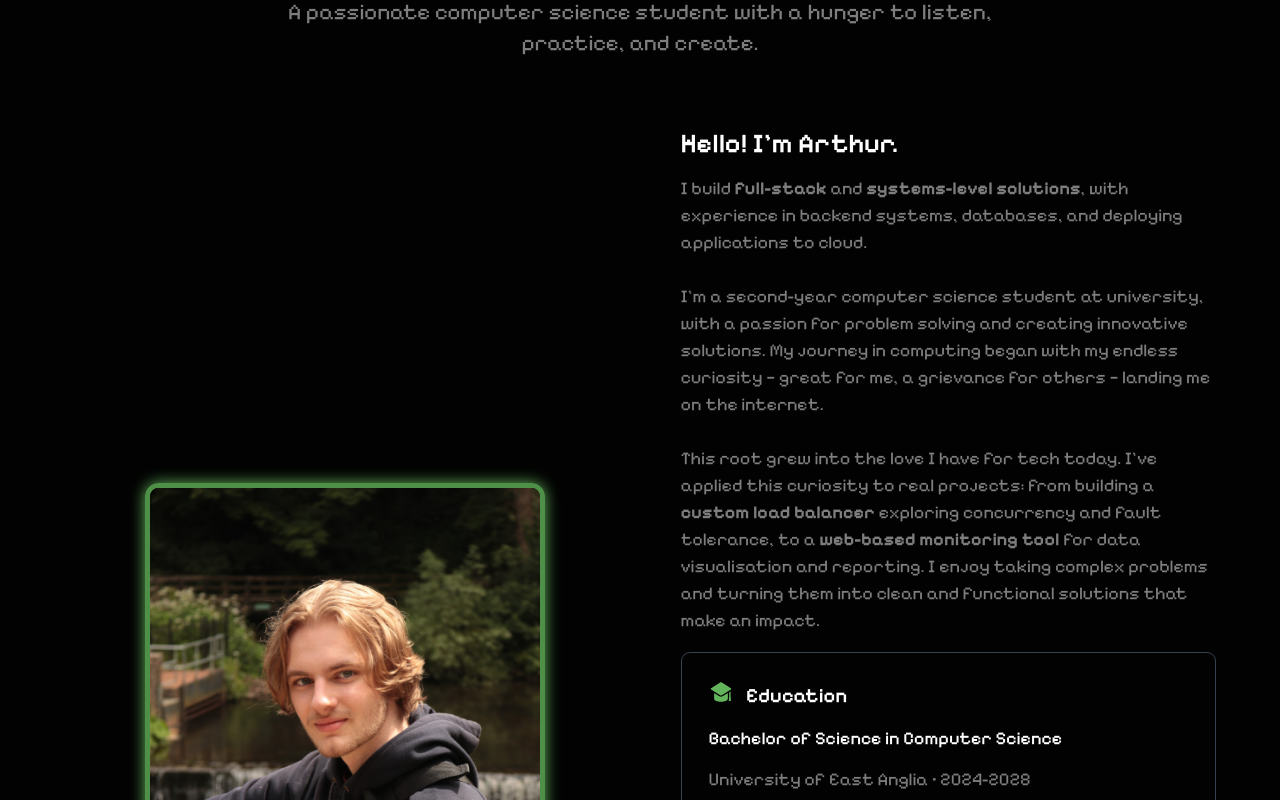
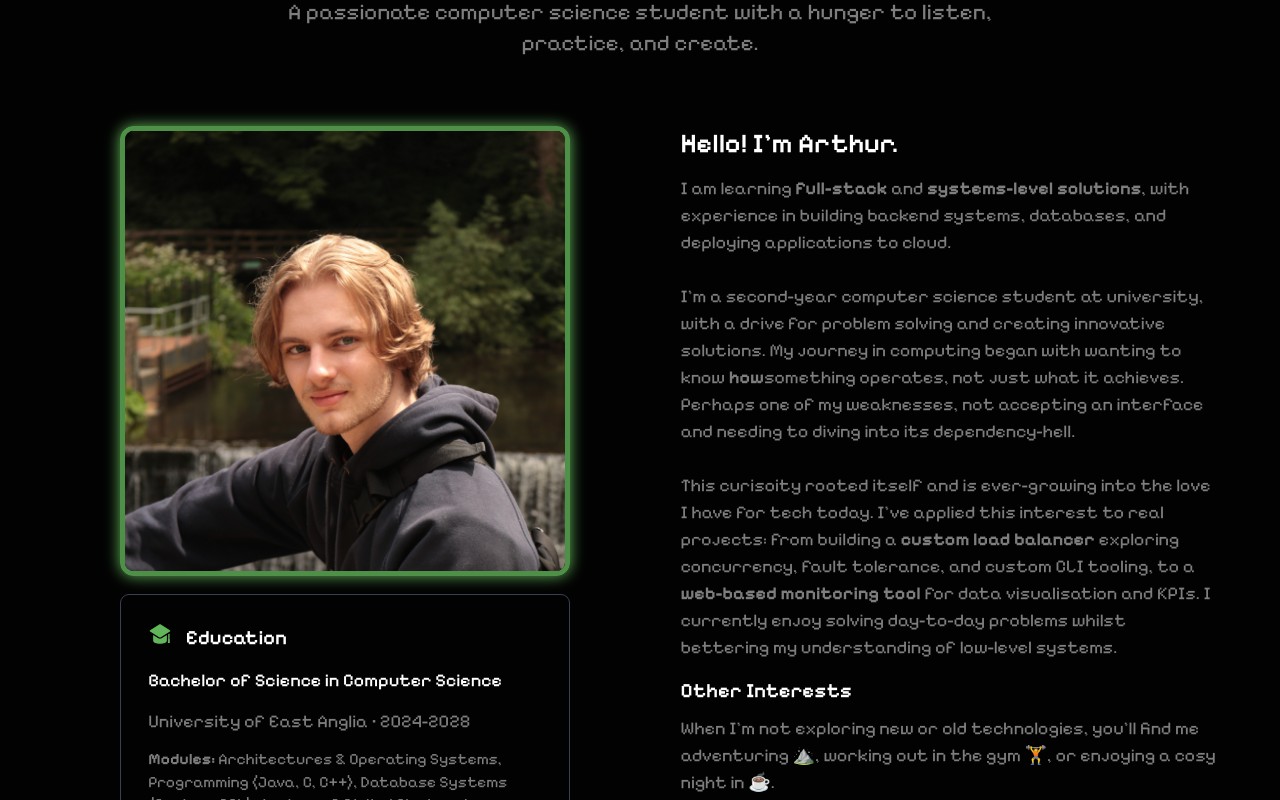
Before and after one commit to arthurstevens/portfolio, a React (Vite) app: page / in a window 1280 px wide. Shown: the part 980-1780 px from the top of the page. Built offline with nearby package versions, Linux system fonts and the light colour scheme.

Commit message:
feat(about): update about me section and move education card to left column on larger viewports

```diff
--- a/src/components/About.tsx
+++ b/src/components/About.tsx
@@ -14,14 +14,19 @@ const About = () => (
       </div>
 
       {/* Content */}
-      <div className="grid sm:grid-cols-2 gap-6">
+      <div className="grid sm:grid-cols-2 gap-6 justify-items-center">
         {/* Left */}
-        <div className="flex justify-center items-center">
+        <div className="flex align-middle justify-center items-center flex-col max-w-[450px]">
           <img
             alt="Headshot"
             src={headshot}
-            className="border-5 border-accent/80 rounded-xl max-w-full sm:max-w-md max-h-[400px] h-auto object-contain shadow-[0_0_15px_theme(colors.accent)]"
+            className="border-5 border-accent/80 rounded-xl max-w-full sm:max-w-md max-h-[450px] h-auto object-contain shadow-[0_0_15px_theme(colors.accent)]"
           />
+
+          {/* Education */}
+          <div className="mt-4 mb-4">
+            <EducationCard />
+          </div>
         </div>
 
         {/* Right */}
@@ -29,23 +34,19 @@ const About = () => (
           <h3 className="text-2xl font-semibold">Hello! I'm Arthur.</h3>
           {/* About */}
           <p className="text-secondary">
-            I build <strong>full-stack</strong> and <strong>systems-level solutions</strong>, with experience in backend systems, databases, and
+            I am learning <strong>full-stack</strong> and <strong>systems-level solutions</strong>, with experience in building backend systems, databases, and
             deploying applications to cloud.
             <br /><br />
-            I'm a second-year computer science student at university, with a passion for problem solving and
-            creating innovative solutions. My journey in computing began with my endless curiosity —
-            great for me, a grievance for others — landing me on the internet.
+            I'm a second-year computer science student at university, with a drive for problem solving and
+            creating innovative solutions. My journey in computing began with wanting to know <strong>how</strong>
+            something operates, not just what it achieves. Perhaps one of my weaknesses, not accepting an interface
+            and needing to diving into its dependency-hell.
             <br /><br />
-            This root grew into the love I have for tech today. I've applied this curiosity to real projects:
-            from building a <strong>custom load balancer</strong> exploring concurrency and fault tolerance, to
-            a <strong>web-based monitoring tool</strong> for data visualisation and reporting. I enjoy taking
-            complex problems and turning them into clean and functional solutions that make an impact.
+            This curisoity rooted itself and is ever-growing into the love I have for tech today. I've applied this
+            interest to real projects: from building a <strong>custom load balancer</strong> exploring concurrency,
+            fault tolerance, and custom CLI tooling, to a <strong>web-based monitoring tool</strong> for data visualisation
+            and KPIs. I currently enjoy solving day-to-day problems whilst bettering my understanding of low-level systems.
           </p>
-
-          {/* Education */}
-          <div className="mt-4 mb-4">
-            <EducationCard />
-          </div>
 
           {/* Extra */}
           <div className="space-y-2">
--- a/src/components/ui/EducationCard.tsx
+++ b/src/components/ui/EducationCard.tsx
@@ -11,10 +11,10 @@ const EducationCard = () => (
     <p className="font-medium">Bachelor of Science in Computer Science</p>
     <p className="text-secondary">University of East Anglia • 2024-2028</p>
     <p className="text-secondary text-sm">
-      <strong>Relevant Coursework:</strong> Database Systems, Programming (Java OOP), Advanced Mathematics, Web-Based Programming, Principles of Computing
+      <strong>Modules:</strong> Architectures & Operating Systems, Programming (Java, C, C++), Database Systems (PostgreSQL), Analogue & Digital Electronics, Advanced Mathematics, Web-Based Programming, and Principles of Computing.
     </p>
     <p className="text-secondary text-sm">
-      Currently building skills in backend systems, full-stack development, and systems-level problem solving through hands-on projects.
+      Currently building skills in system-level problem solving, embedded programming, backend systems, and full-stack development through hands-on projects.
     </p>
 
     {/* A-Levels */}
```
